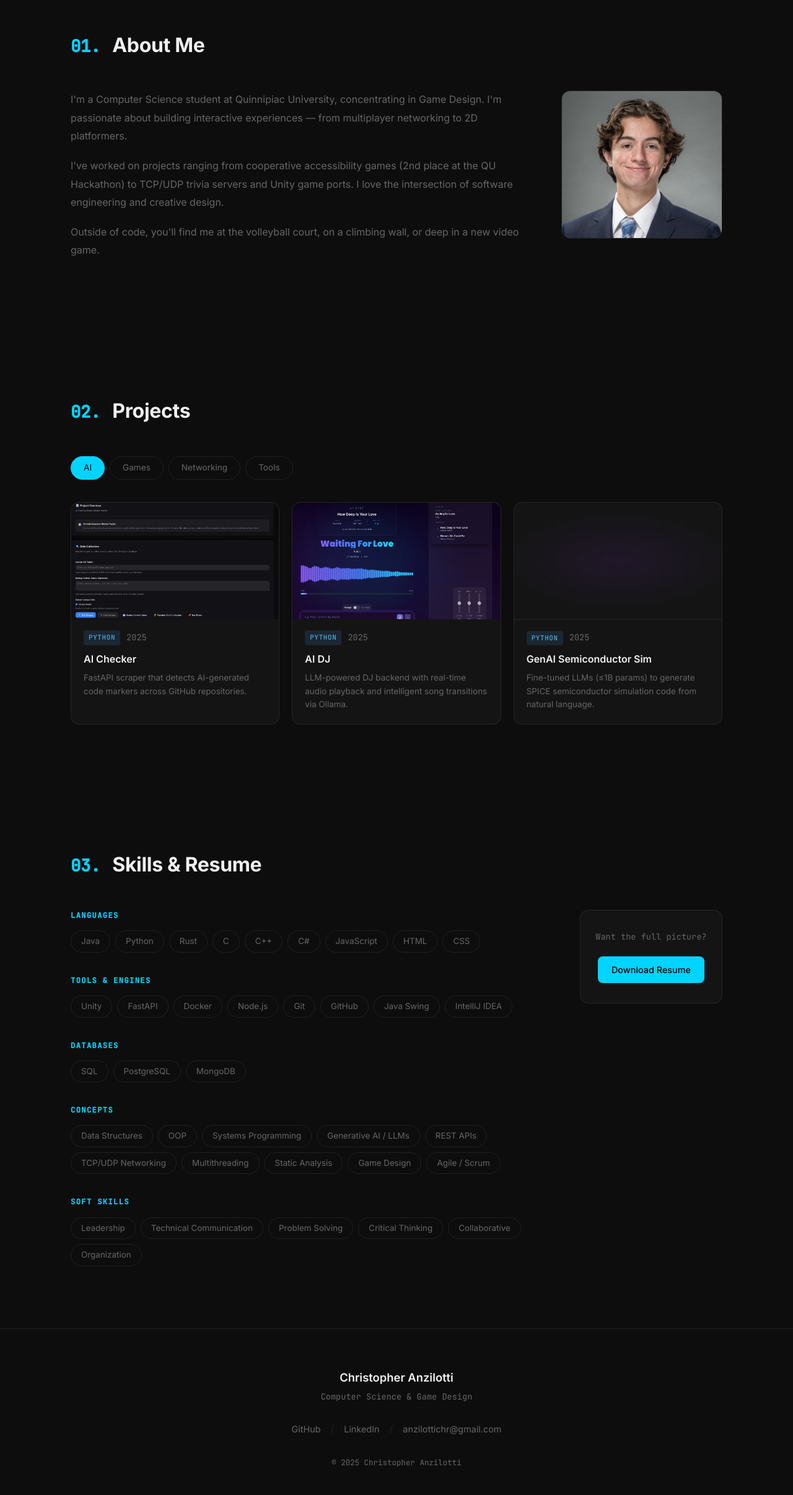
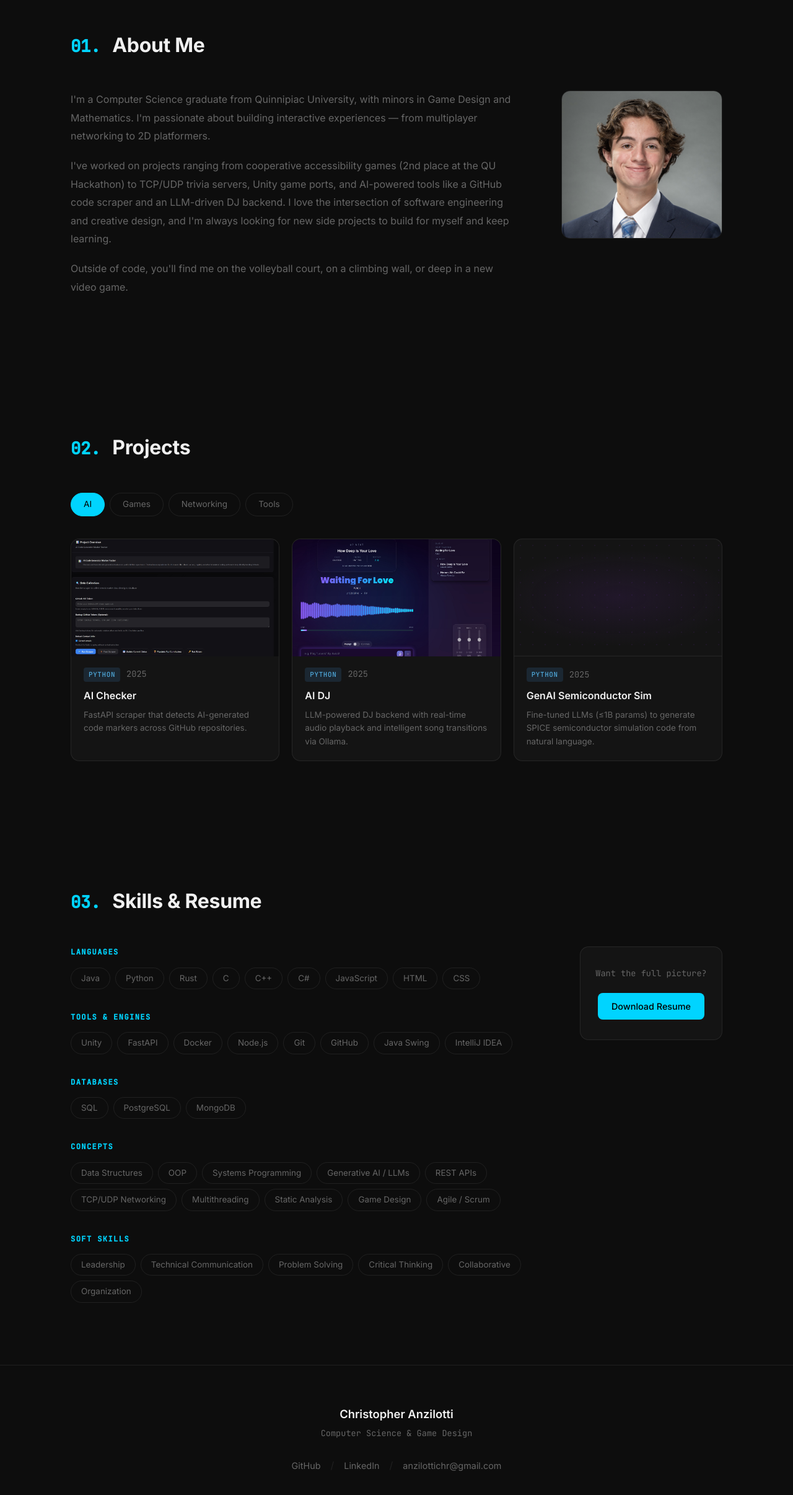
Before and after one commit to AnzilottiChristopher/Personal-Website, a plain HTML site: page docs/index.html in a window 1280 px wide. Shown: the part 853-3265 px from the top of the page at 62% size. Drawn offline with Linux system fonts and the light colour scheme.

Commit message:
Added new resume and updated About Me section

```diff
--- a/docs/index.html
+++ b/docs/index.html
@@ -1,3 +1,4 @@
+<!-- This codebase was made with the assistance of Claude (Anthropic). -->
 <!DOCTYPE html>
 <html lang="en">
 <head>
@@ -48,7 +49,7 @@
       </p>
       <div class="hero-btns">
         <a href="#projects" class="btn btn-primary">View My Work</a>
-        <a href="Christopher_Anzilotti.pdf" class="btn btn-outline" target="_blank" rel="noopener">Resume</a>
+        <a href="Chris_Anzilotti_resume.pdf" class="btn btn-outline" target="_blank" rel="noopener">Resume</a>
       </div>
       <div class="hero-socials">
         <a href="https://github.com/AnzilottiChristopher" target="_blank" rel="noopener" aria-label="GitHub">
@@ -76,9 +77,9 @@
       <div class="about-grid">
         <div class="about-text">
           <!-- Edit the paragraphs below to update the About section -->
-          <p>I'm a Computer Science student at Quinnipiac University, concentrating in Game Design. I'm passionate about building interactive experiences — from multiplayer networking to 2D platformers.</p>
-          <p>I've worked on projects ranging from cooperative accessibility games (2nd place at the QU Hackathon) to TCP/UDP trivia servers and Unity game ports. I love the intersection of software engineering and creative design.</p>
-          <p>Outside of code, you'll find me at the volleyball court, on a climbing wall, or deep in a new video game.</p>
+          <p>I'm a Computer Science graduate from Quinnipiac University, with minors in Game Design and Mathematics. I'm passionate about building interactive experiences — from multiplayer networking to 2D platformers.</p>
+          <p>I've worked on projects ranging from cooperative accessibility games (2nd place at the QU Hackathon) to TCP/UDP trivia servers, Unity game ports, and AI-powered tools like a GitHub code scraper and an LLM-driven DJ backend. I love the intersection of software engineering and creative design, and I'm always looking for new side projects to build for myself and keep learning.</p>
+          <p>Outside of code, you'll find me on the volleyball court, on a climbing wall, or deep in a new video game.</p>
         </div>
         <div class="about-img-wrap">
           <img src="img/headshot.jpg" alt="Christopher Anzilotti" class="about-img">
@@ -517,7 +518,7 @@
 
         <div class="resume-panel">
           <p class="mono text-muted">Want the full picture?</p>
-          <a href="Christopher_Anzilotti.pdf" class="btn btn-primary" target="_blank" rel="noopener">Download Resume</a>
+          <a href="Chris_Anzilotti_resume.pdf" class="btn btn-primary" target="_blank" rel="noopener">Download Resume</a>
         </div>
 
       </div>
@@ -536,7 +537,6 @@
         <span class="footer-sep" aria-hidden="true">/</span>
         <a href="mailto:anzilottichr@gmail.com">anzilottichr@gmail.com</a>
       </div>
-      <p class="footer-copy mono text-muted">&copy; 2025 Christopher Anzilotti</p>
     </div>
   </footer>
 
--- a/docs/styles.css
+++ b/docs/styles.css
@@ -487,7 +487,6 @@ button { cursor: pointer; border: none; background: none; font: inherit; }
 }
 .footer-links a:hover { color: var(--accent); }
 .footer-sep { color: var(--border); user-select: none; }
-.footer-copy { font-size: 0.78rem; }
 
 /* ── Modal ───────────────────────────────────────────────── */
 .modal {
```
Also changed, not shown: 1 other file.
